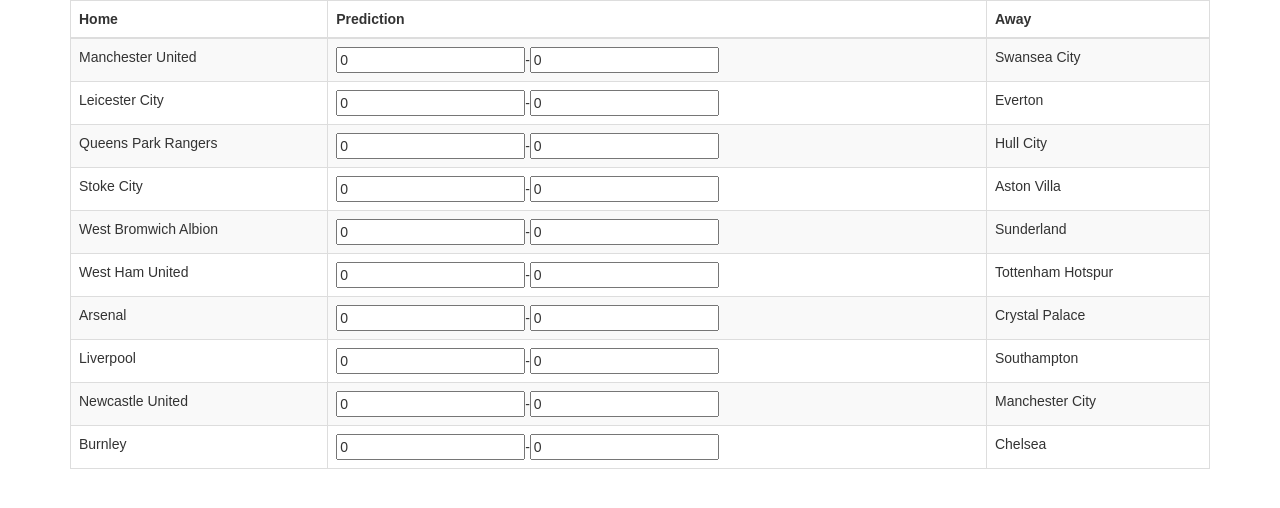
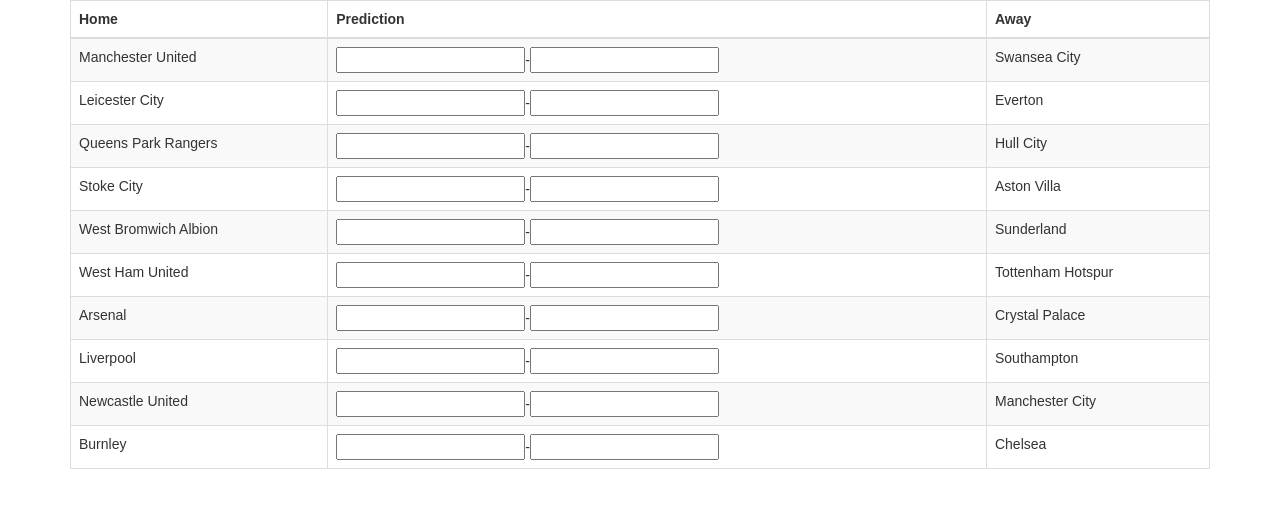
Before and after one commit to atomcorp/pp-react, a React (Create React App) app: page / in a window 1280 px wide. Shown: the top 508 px of the page. Built offline with nearby package versions, Linux system fonts and the light colour scheme.

Commit message:
lifted up state to fixture-list, but am not correctly updating state

```diff
--- a/src/components/fixture-list.jsx
+++ b/src/components/fixture-list.jsx
@@ -1,14 +1,59 @@
-import React from 'react';
+import React, {Component} from 'react';
 
 import {Fixture} from './fixture.jsx';
 
-export function FixtureList(props) {
+export class FixtureList extends Component {
+  constructor(props) {
+    super(props);
+    this.state = {
+      predictions: {}
+    }
+    this.onChange = this.onChange.bind(this);
+    this.setPredictions = this.setPredictions.bind(this);
+  }
 
-  const fixtures = props.fixtures.map((fixture) => {
-    return <Fixture id={fixture.id} key={fixture.id} home={fixture.home} away={fixture.away} />;
+  // this turns our array of fixtures into an object
+  setPredictions() {
+    let fixturesObject = {}
+    // make an object of the fixtures, with home & away team, and id
+    const fixtures = this.props.fixtures.map(function(element, index) {
+      const prediction = {};
+      prediction.home = element.home;
+      prediction.away = element.away;
+      prediction.homeScore = 0;
+      prediction.awayScore = 0;
+      fixturesObject[element.id] = prediction;
+    })
+    this.setState((prevState) => {
+      predictions: fixturesObject
+    });
+  }
+
+  onChange(event, homeOrAway, id) {
+    console.log(event, homeOrAway, id)
+
+    const score = parseInt(event, 10);
+    // https://stackoverflow.com/a/38779819/2368141
+    this.setState((prevState) => {
+      prevState.predictions[id] = {[homeOrAway]: score};
+      return prevState;
+    })
+  }
+
+  // this will need to print one fixture for length of fixture list
+  render() {
+    const fixtures = this.props.fixtures.map((fixture) => {
+      return <Fixture
+        id={fixture.id}
+        key={fixture.id}
+        homeScore={fixture.homeScore}
+        awayScore={fixture.homeScore}
+        home={fixture.home}
+        away={fixture.away}
+        onChange={this.onChange}
+        />;
     });
 
-  // this will need to print one fixture for length of fixture list
     return (
       <table className="table table-striped table-bordered">
         <thead>
@@ -24,3 +69,4 @@
       </table>
     );
   }
+}
--- a/src/components/fixture.jsx
+++ b/src/components/fixture.jsx
@@ -1,24 +1,13 @@
-import React, { Component } from 'react';
+import React, {Component} from 'react';
 
 export class Fixture extends Component {
   constructor(props) {
     super(props);
-    this.state = {
-      prediction: {
-        home: 0,
-        away: 0
-      }
-    }
-    this.onChange = this.onChange.bind(this);
+    this.onPredictionChange = this.onPredictionChange.bind(this);
   }
 
-  onChange(event, team) {
-    const score = parseInt(event.target.value, 10);
-    // https://stackoverflow.com/a/38779819/2368141
-    this.setState((prevState) => {
-      prevState.prediction[team] = score;
-      return prevState;
-    })
+  onPredictionChange(event, homeOrAway, id) {
+    this.props.onChange(event.target.value, homeOrAway, id);
   }
 
   // props will be fixture
@@ -30,9 +19,9 @@
         <td>{this.props.home}</td>
         <td>
           {/* on change */}
-          <input type="number" value={this.state.prediction.home} onChange={(event) => this.onChange(event, "home")} />
+          <input type="number" value={this.props.homeScore} onChange={(event) => this.onPredictionChange(event, "home", this.props.id)} />
           -
-          <input type="number" value={this.state.prediction.away} onChange={(event) => this.onChange(event, "away")} />
+          <input type="number" value={this.props.homeScore} onChange={(event) => this.onPredictionChange(event, "away", this.props.id)} />
         </td>
         <td>{this.props.away}</td>
       </tr>
--- a/src/data/prediction.js
+++ b/src/data/prediction.js
@@ -1,4 +1,4 @@
-// predictions for the user#s gameweek
+// predictions for the user's gameweek
 // id is the same for everyone
 
 const predictions = {
```
Lines whose indentation alone changed are shown as unchanged.
